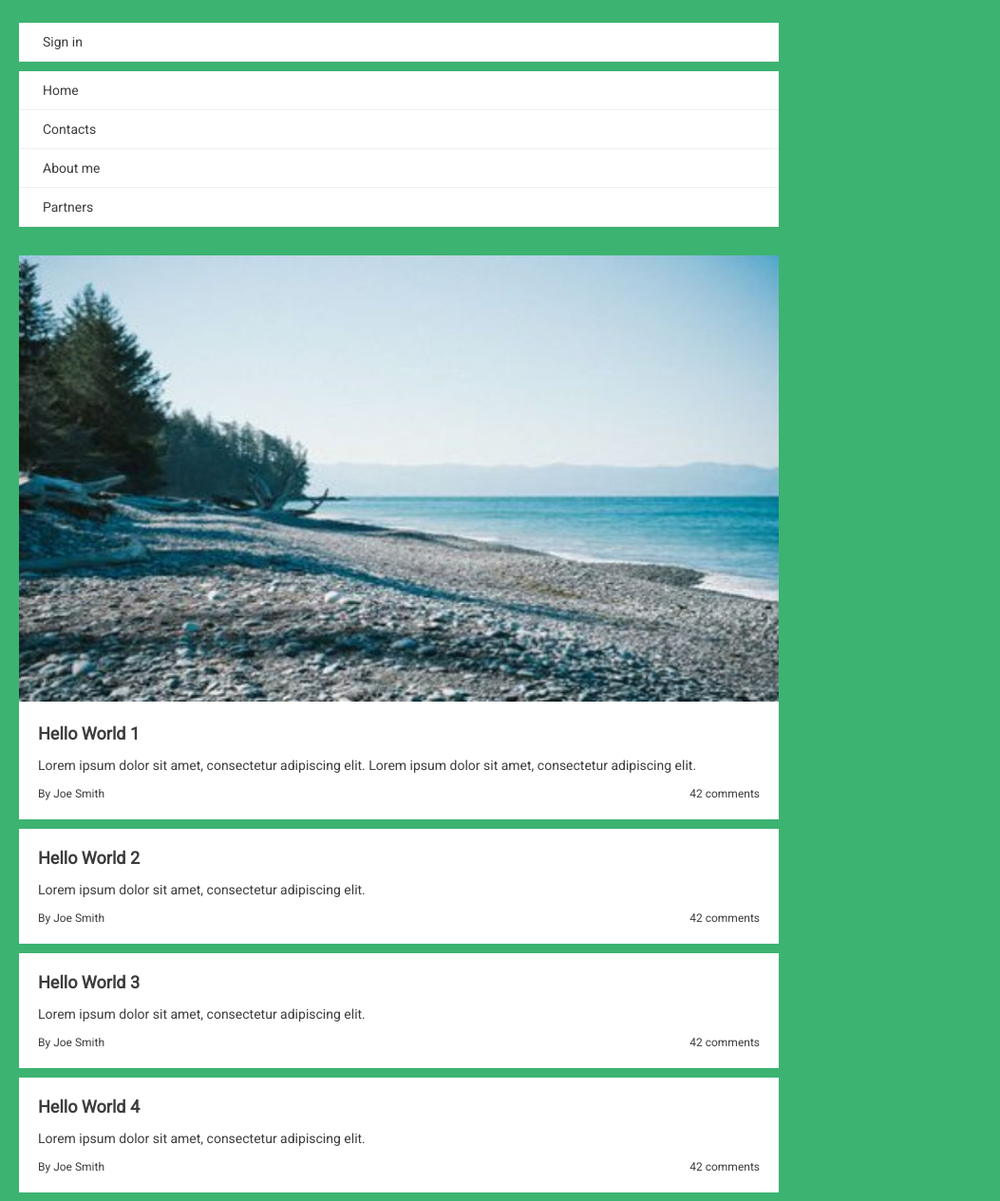
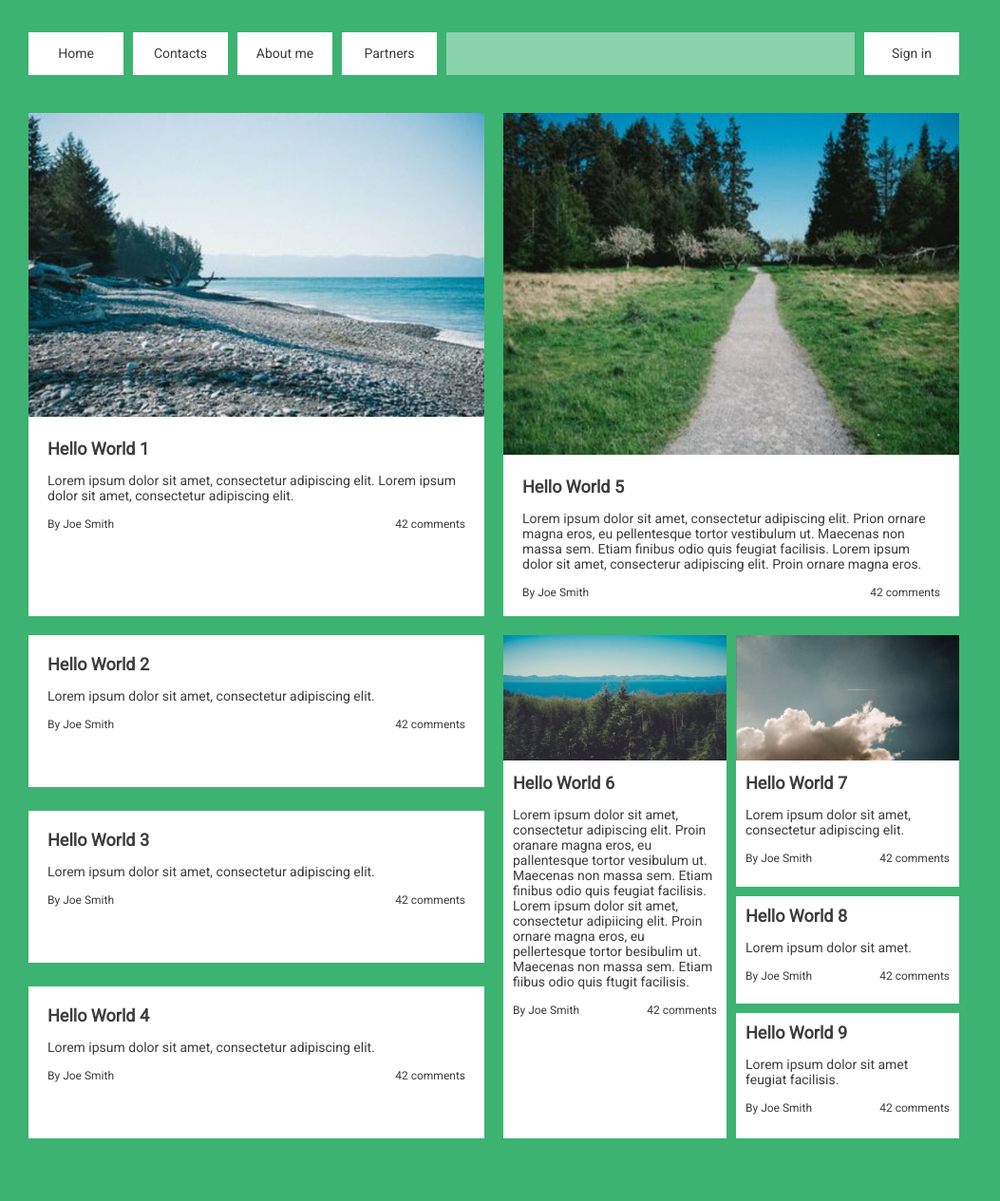
Before and after one commit to ewudes/dd-flexbox, a plain HTML site: page index.html in a window 1280 px wide. Shown: the part 106-1371 px from the top of the page at 95% size, without its empty margins (0-1053 px from the left). After the commit the page ends 1315 px from the top, so only its background shows below. Drawn offline with Linux system fonts and the light colour scheme.

Commit message:
add tablet view style

```diff
--- a/index.html
+++ b/index.html
@@ -24,7 +24,7 @@
       </ul>
     </nav>
     <main class="maincontent">
-      <div class="maincontent_group1">
+      <div class="maincontent_group maincontent_group--num1">
         <div class="contentBox contentBox--post1">
             <div class="contentBox_image">
               <img src="img/post1.jpg" alt="nature pic" class="contentBox_pic contentBox_pic--post1">
@@ -39,7 +39,7 @@
             </div>
           </div>
       </div>
-      <div class="maincontent_group2">
+      <div class="maincontent_group maincontent_group--num2">
         <div class="contentBox contentBox--post2">
             <div class="contentBox_descr">
               <div class="contentBox_descrTitle">Hello World 2</div>
@@ -71,7 +71,7 @@
             </div>
           </div>
       </div>
-      <div class="maincontent_group3">
+      <div class="maincontent_group maincontent_group--num3">
         <div class="contentBox contentBox--post5">
             <div class="contentBox_image">
               <img src="img/post5.jpg" alt="nature pic" class="contentBox_pic contentBox_pic--post5">
@@ -86,7 +86,7 @@
             </div>
           </div>
       </div>
-      <div class="maincontent_group4">
+      <div class="maincontent_group maincontent_group--num4">
         <div class="contentBox contentBox--post6">
             <div class="contentBox_image">
               <img src="img/post6.jpg" alt="nature pic" class="contentBox_pic contentBox_pic--post6">
--- a/scss/tablet.scss
+++ b/scss/tablet.scss
@@ -0,0 +1,128 @@
+@media screen and (min-width: 801px){
+  .wrapper{
+    max-width: 1000px;
+  }
+
+  .title{
+    font-size: 34px;
+  }
+
+  .nav{
+    &_wrap{
+      flex-direction: row;
+      margin: 0 5px 30px;
+    }
+    &_item{
+      height: 45px;
+      line-height: 45px;
+      border: none;
+      width: 100px;
+      margin: 0 5px;
+      padding: 0;
+      text-align: center;
+      &--home{
+        order: 1;
+
+      }
+      &--contacts{
+        order: 2;
+
+      }
+      &--aboutme{
+        order: 3;
+
+      }
+      &--partners{
+        order: 4;
+
+      }
+      &--decor{
+        display: block;
+        order: 5;
+        flex-grow: 2;
+        opacity: .4;
+
+      }
+      &--signin{
+        order: 6;
+
+      }
+    }
+  }
+
+  .maincontent{
+    display: flex;
+    flex-direction: row;
+    justify-content: flex-start;
+    flex-wrap: wrap;
+    &_group{
+      width: 50%;
+      height: 550px;
+      border: 10px solid transparent;
+      box-sizing: border-box;
+      &--num1{
+        order: 1;
+      }
+      &--num2{
+        display: flex;
+        flex-direction: column;
+        justify-content: space-between;
+        order: 3;
+      }
+      &--num3{
+        order: 2;
+      }
+      &--num4{
+        display: flex;
+        flex-direction: column;
+        flex-wrap: wrap;
+        order: 4;
+      }
+    }
+  }
+  .contentBox{
+    margin: 0;
+    &--post1{
+      height: 100%;
+    }
+    &--post2,
+    &--post3,
+    &--post4{
+      height: 160px;
+    }
+    &--post5{
+      height: 100%;
+    }
+    &--post6{
+      height: 100%;
+      width: 50%;
+      border-right: 5px solid #3cb371;
+      box-sizing: border-box;
+    }
+    &--post7{
+      height: 50%;
+    }
+    &--post7,
+    &--post8,
+    &--post9{
+      max-width: 50%;
+      border-left: 5px solid #3cb371;
+      box-sizing: border-box;
+    }
+    &--post8{
+      border-top: 10px solid #3cb371;
+      border-bottom: 10px solid #3cb371;
+      box-sizing: border-box;
+    }
+    &--post8,
+    &--post9{
+      height: 25%;
+    }
+    &--post6 > &_descr,
+    &--post7 > &_descr,
+    &--post8 > &_descr,
+    &--post9 > &_descr{
+      padding: 10px;
+    }
+  }
+}
```
Also changed, not shown: style.css, 1 other file.
